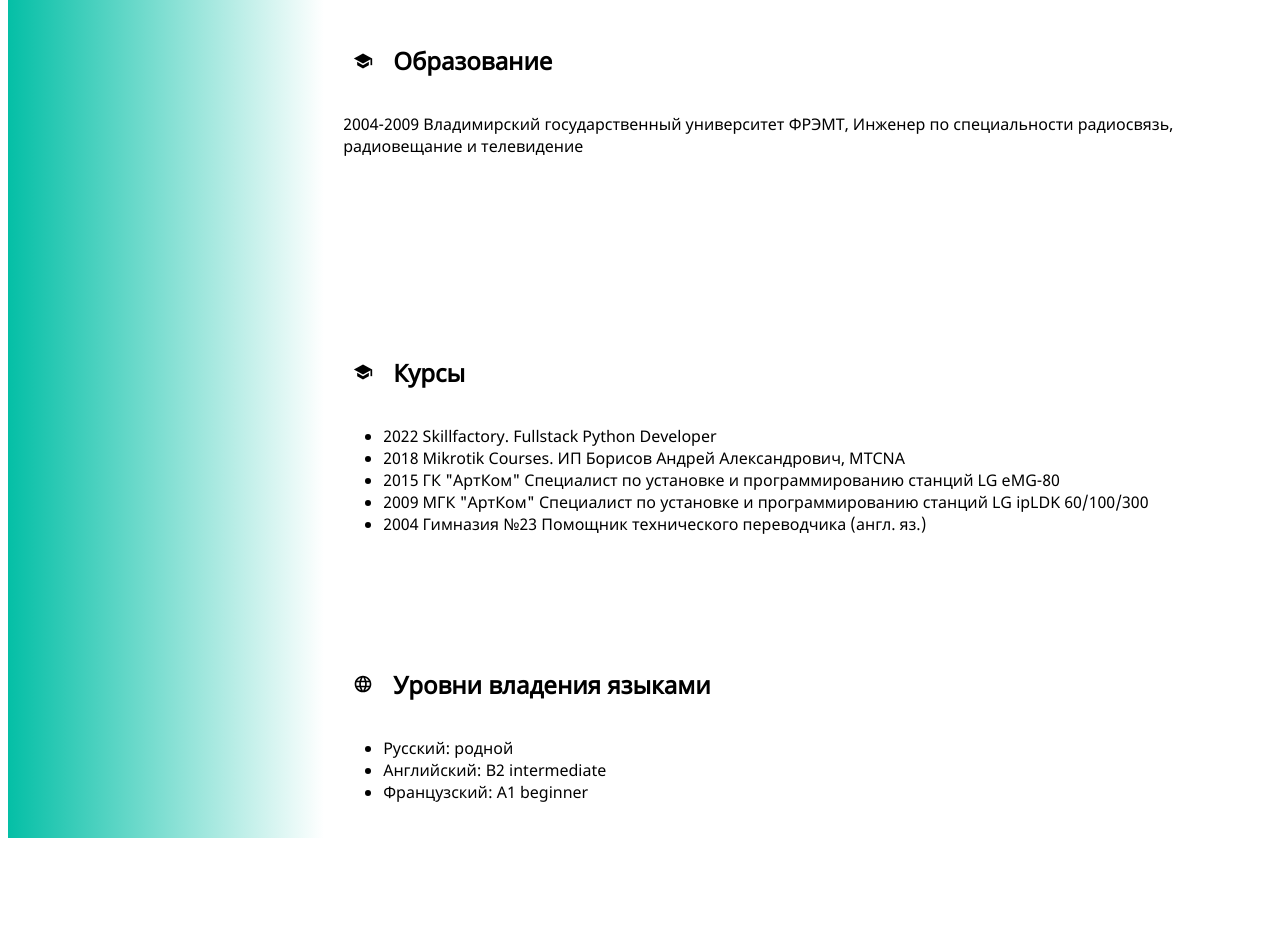
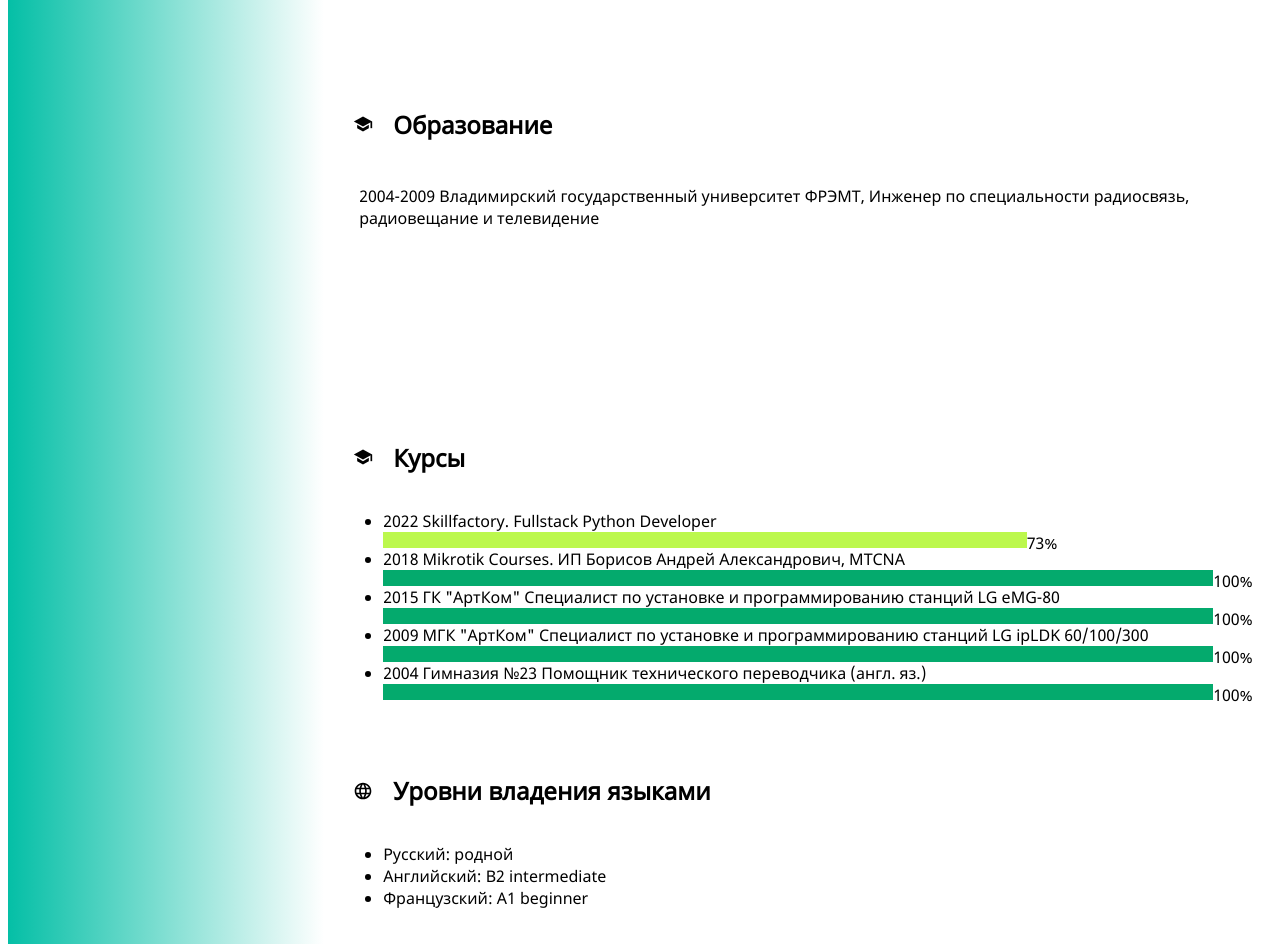
Before and after one commit to sergeylavroff/sergeylavroff.github.io, a plain HTML site: page index.html in a window 1280 px wide. Shown: the part 939-1886 px from the top of the page. Before the commit the page ends 1785 px from the top, so only its background shows below. Drawn offline with Linux system fonts and the light colour scheme.

Commit message:
Added progess bars

```diff
--- a/index.html
+++ b/index.html
@@ -17,8 +17,7 @@
 </div>
 <div class="about">
     <div class="single-row"><img src="icons/text.svg" width="20" height="20"><h2>О себе</h2></div>
-    <p> На протяжении почти 15 лет я поддерживал сервера, ПК пользователей и сети предприятий. Обслуживаемые компании росли вместе с моими навыками. Я вложил много труда и времени в их развитие. Но я привык всегда двигаться дальше. Я нешел интересный и довольно объемный курс по программированию на Pyhton и JavaScript. В результате я многому научился, по новому посмотрел на работу. Как и должно, пришло понимание, что я знаю слишком мало. Я ищу работу, где смогу научиться новому и помочь в создании чего то полезного.
-        Есть ИП. Права категории B. Женат. Двое детей.
+    <p> На протяжении почти 15 лет я поддерживал сервера, ПК пользователей и сети предприятий. Обслуживаемые компании росли вместе с моими навыками. Я вложил много труда и времени в их развитие. Но я привык всегда двигаться дальше. Я нешел интересный и довольно объемный курс по программированию на Pyhton и JavaScript. В результате я многому научился, по новому посмотрел на работу. Как и должно, пришло понимание, что я знаю слишком мало. Я ищу работу, где смогу научиться новому и помочь в создании чего то полезного. Есть ИП. Права категории B. Женат. Двое детей.
     </p>
 </div>
 <div class="expirience">
@@ -66,10 +65,15 @@
     <div class="single-row"><img src="icons/education.svg" width="20" height="20"><h2>Курсы</h2></div>
     <ul>
         <li><span>2022</span><span><bold> Skillfactory.</bold> Fullstack Python Developer</span></li>
+        <div class="progress-bar"><div class="progress-bar__skills sf"></div>73%</div>
         <li><span>2018</span><span><bold> Mikrotik Courses.</bold> ИП Борисов Андрей Александрович, MTCNA</span></li>
+        <div class="progress-bar"><div class="progress-bar__skills completed"></div>100%</div>
         <li><span>2015</span><span><bold> ГК "АртКом"</bold> Специалист по установке и программированию станций LG eMG-80</span></li>
+        <div class="progress-bar"><div class="progress-bar__skills completed"></div>100%</div>
         <li><span>2009</span><span><bold> MГК "АртКом"</bold> Специалист по установке и программированию станций LG ipLDK 60/100/300</span></li>
+        <div class="progress-bar"><div class="progress-bar__skills completed"></div>100%</div>
         <li><span>2004</span><span><bold> Гимназия №23</bold> Помощник технического переводчика (англ. яз.)</span></li>
+        <div class="progress-bar"><div class="progress-bar__skills completed"></div>100%</div>
     </ul>
 </div>
 <div class="language">
--- a/style.css
+++ b/style.css
@@ -74,16 +74,43 @@
       align-content: center;
       align-items: center;
     }
-    .name {}
-    .contacts {}
-    .short_info {}
+    .name { padding: 1vh 2vh;}
+    .contacts { padding: 1vh 2vh; }
+    .short_info { padding: 1vh 2vh; }
     .expirience {padding: 1.5vw;}
     .about {padding: 1.5vw;}
     .about p {
+      padding: 1vh 2vh;
       text-align: justify;
       line-height: 2.5vh;
     }
     .education {padding: 1.5vw;}
+    .education p {
+      padding: 1vh 2vh;
+    }
+    .progress-bar {
+      display: flex;
+      width: 100%;
+      height: 2vh;
+    }
+    .progress-bar__skills {
+      text-align: right;
+      padding-top: 0.5vh;
+      padding-bottom: 0.5vh;
+      color: white;
+    }
+    .sf {
+        width: 74%;
+        background-color: #bcf84d;
+        height: 1vh;
+        }
+    .completed {
+        width: 100%;
+        background-color: #04AA6D;
+        height: 1vh;
+        }
+
+
     .language {padding: 1.5vw;}
     .courses {padding: 1.5vw;}
 
```
